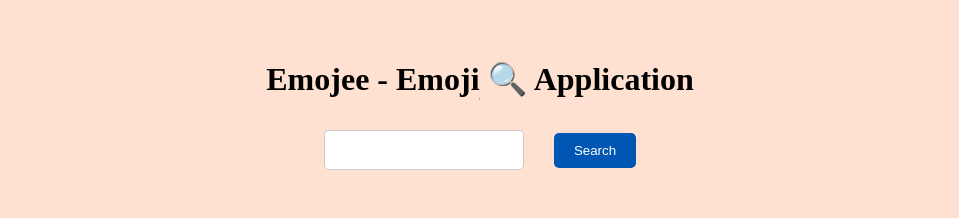
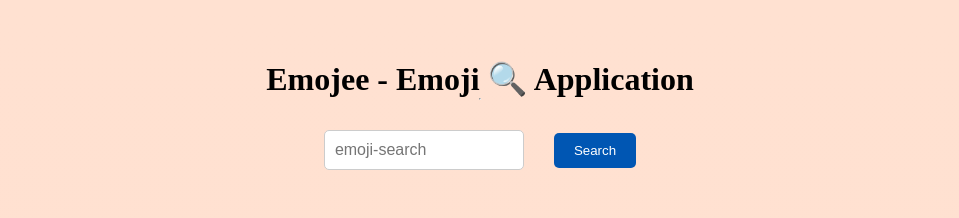
Before and after one commit to Prateekyadav01/Day6_Js_Project, a plain HTML site: page index.html in a window 1280 px wide. Shown: the top 218 px of the page, without its empty margins (160-1119 px from the left). Drawn offline with Linux system fonts and the light colour scheme.

Commit message:
complete

```diff
--- a/index.html
+++ b/index.html
@@ -11,7 +11,7 @@
         <h1 class="">Emojee - Emoji 🔍 Application</h1>
         <hr>
         <div class="input_class">
-            <input type="text" name="" id="input_box">
+            <input type="text" name="" id="input_box" placeholder="emoji-search">
         <button id="Search">Search</button>
         </div>
         <table >
```
